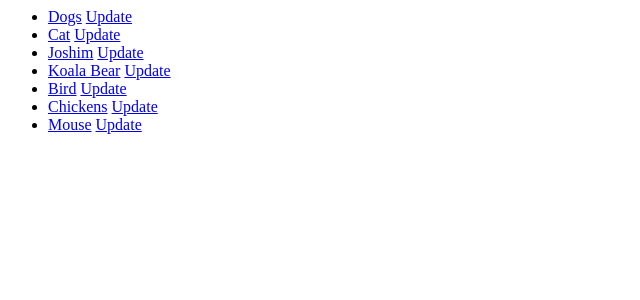
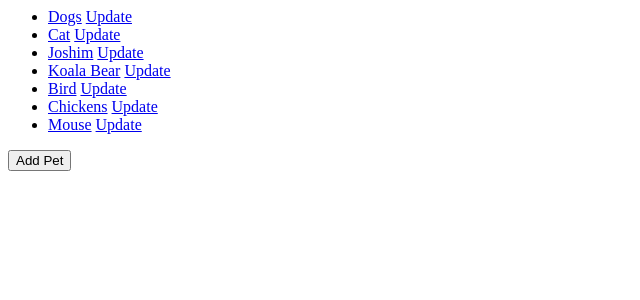
Before and after one commit to Srabon01/cloud_journey_Moonstruck, a Django app: page /pets/all/ in a window 1280 px wide. Shown: the top 300 px of the page, without its empty margins (0-640 px from the left). Run offline with Django 5.2, Linux system fonts and the light colour scheme; data comes from the database, SQL or seed files in the repository; both versions use the stored data as it was after the commit.

Commit message:
Buttons added

```diff
--- a/cloud_journey/src/pets/templates/pets/pets_detail.html
+++ b/cloud_journey/src/pets/templates/pets/pets_detail.html
@@ -1,3 +1,5 @@
 #cloud_journey/src/pets/templates/pets/pets_detail.html
 <h1>{{ object.title }}</h1>
 <p>{{ object.description }}</p>
+
+<a href='http://localhost:8000/pets/all/'><button>Home</button></a>
--- a/cloud_journey/src/pets/templates/pets/pets_list.html
+++ b/cloud_journey/src/pets/templates/pets/pets_list.html
@@ -7,3 +7,5 @@
 
     {% endfor %}
 </ul>
+
+<a href='http://localhost:8000/pets/add/'><button>Add Pet</button></a>
```
Also changed, not shown: cloud_journey/src/db.sqlite3.
